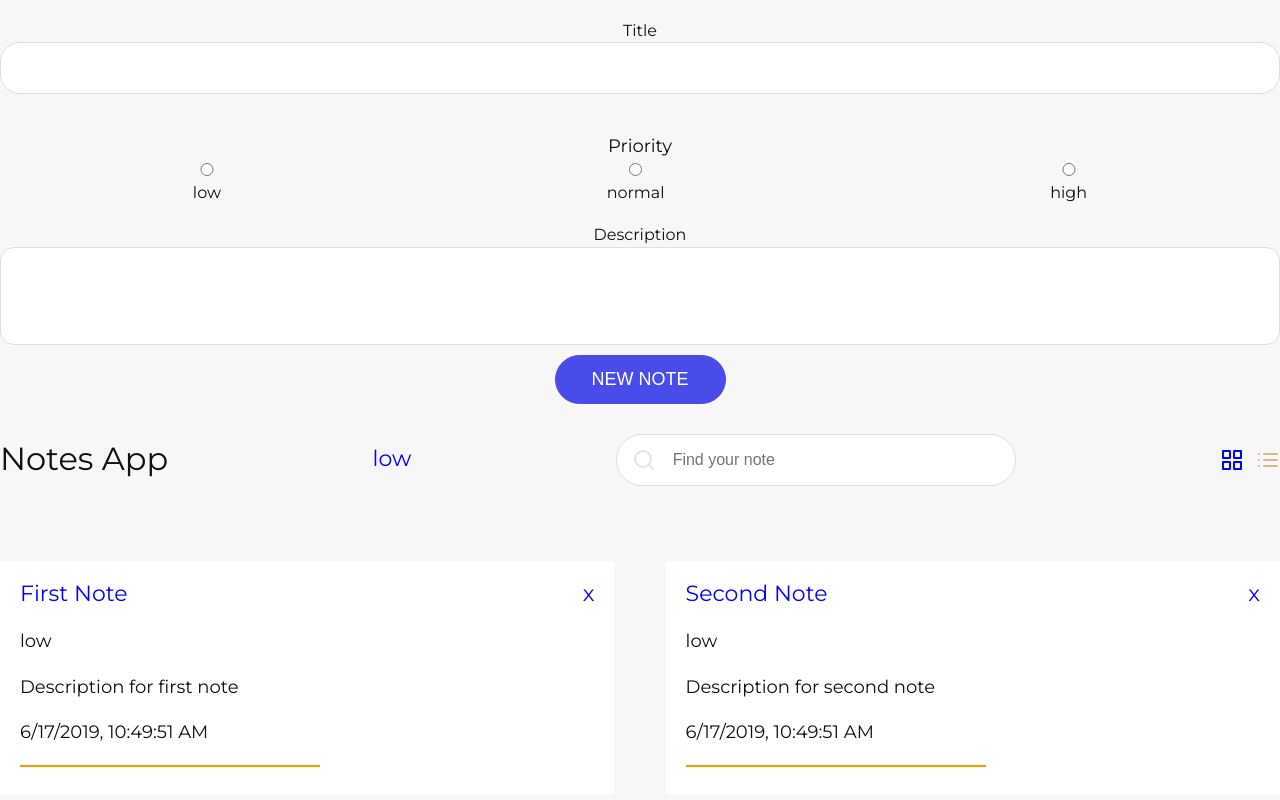
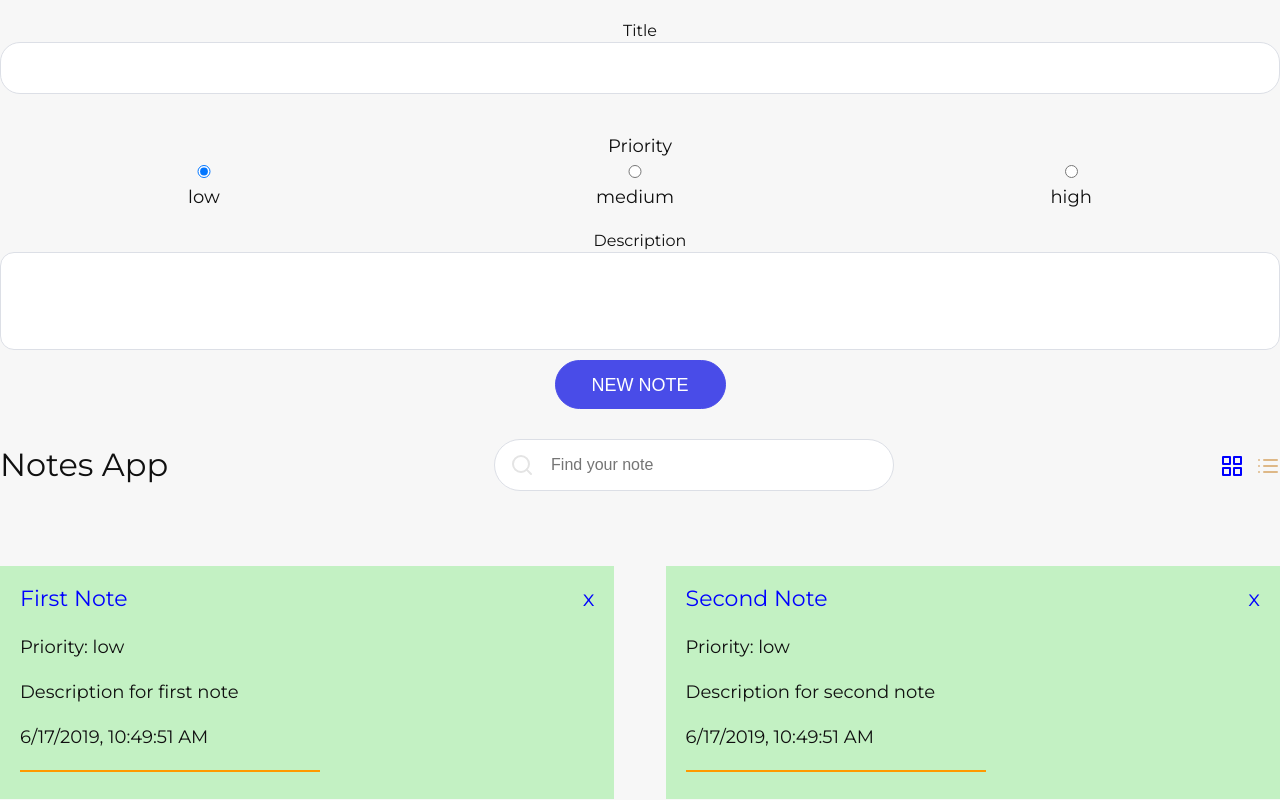
Before and after one commit to snd47/vue, a Vue app in the folder notes/: page / in a window 1280 px wide. Shown: the top 800 px of the page. Built offline with nearby package versions, Linux system fonts and the light colour scheme; a web font is replaced by a local one.

Commit message:
priority

```diff
--- a/notes/src/App.vue
+++ b/notes/src/App.vue
@@ -25,7 +25,8 @@
           <h1>{{title}}</h1>
 <!-- search -->
         <!-- <p>{{search}}</p> -->
-<p>{{priority[0]}}</p>
+<!-- <p>{{priority[0]}}</p> -->
+
 
         <search
           :value="search"
@@ -72,13 +73,14 @@ export default {
       title: 'Notes App',
       search: '',
       message: 0,
-      priority:['low','normal','high'],
+      priority:'low',
       grid: true,
 
       note: {
           title:'',
-           priority: '',
+           priority: 'low',
           descr:''
+
          },
 
      notes: [
@@ -134,6 +136,7 @@ export default {
                             this.message='title can`t be blank!'
                             return false
                         }
+
                         this.notes.push({
                             title,      // title:title
                             priority,
@@ -146,9 +149,13 @@ export default {
                         this.priority = ''
 
                 },
+                // foo() {
+                //        on:input=$emit('input', $event.target.value);
+                // },
                 removeNote(index) {
                   this.notes .splice(index, 1)
                 }
+
             }
 
 }
--- a/notes/src/components/NewNote.vue
+++ b/notes/src/components/NewNote.vue
@@ -6,10 +6,25 @@
 
 <!-- <label class="priority"> -->
     <span>Priority</span>
+    <div class="priority" id="priority">
+      <div v-for="(priority,index) in ['low', 'medium', 'high']" :key="index" :id= "index" >
+            <input
+            type="radio"
+            name="priority"
+            :id="priority"
+            :value ="priority"
+            v-model="note.priority"
 
-    <label class="priority">
+            >
+            {{ priority }}
+
+        </div>
+        </div>
+
+
+    <!-- <label class="priority">
         <div>
-            <input v-model="note.priority" type="radio"  name="priority" value ="low" checked="true" />
+            <input v-model="note.priority"  @click="grid=true" type="radio"  name="priority"  value ="low" checked="true" />
             <span>low</span>
         </div>
         <div>
@@ -20,7 +35,7 @@
             <input v-model="note.priority" type="radio" name="priority" value ="high"/>
             <span>high</span>
         </div>
-    </label>
+    </label> -->
 <!-- </label> -->
         <label>Description
             <textarea v-model="note.descr"></textarea>
@@ -43,8 +58,12 @@ export default {
         addNote() {
             this.$emit('addNote', this.note)
         }
+
+
+	}
+
     }
-}
+
 </script>
 
 <style lang="scss">
--- a/notes/src/components/Notes.vue
+++ b/notes/src/components/Notes.vue
@@ -1,17 +1,20 @@
 <template>
 <!-- note list -->
     <div class="notes">
-        <div class="note" :class="{full:!grid}" v-for="(note, index) in notes" :key="index">
+        <div class="note" :class="{ full:!grid} " :id="note.priority"  v-for="(note, index) in notes" :key="index"  >
+
                 <div class="note-header">
                     <p>{{note.title}}</p>
                     <p style="cursor: pointer;" @click="removeNote(index)">x</p>
                 </div>
+
                 <div class="note-body">
-                <p>{{note.priority}}</p>
+                    <p><span>Priority: </span>{{note.priority}}</p>
                     <p>{{note.descr}}</p>
                     <p>{{note.date}}</p>
                     <hr align="left" width="300" size="2" color ="#ff9900">
                 </div>
+
             </div>
         </div>
    </template>
@@ -28,12 +31,15 @@ export default {
             type: Boolean,
             required: true
         }
+
+
     },
     methods: {
             removeNote(index) {
                 console.log(`Note id - ${index} removed`)
                 this.$emit('remove', index)
             }
+
          }
 }
 </script>
@@ -57,7 +63,27 @@ export default {
     &.full {
         width: 100%;
     }
+    // &.normal {
+    //     background-color:lightgoldenrodyellow;
+    // }
+    // &.high {
+    //     background-color: lightcoral;
+    // }
 }
+
+
+#low {
+background-color: rgb(195, 241, 195);
+}
+
+#medium {
+    background-color:rgb(233, 231, 97);
+}
+
+#high {
+    background-color: rgb(250, 206, 206);
+}
+
 
 .note-header {
      display: flex;
```
Lines whose indentation alone changed are shown as unchanged.
